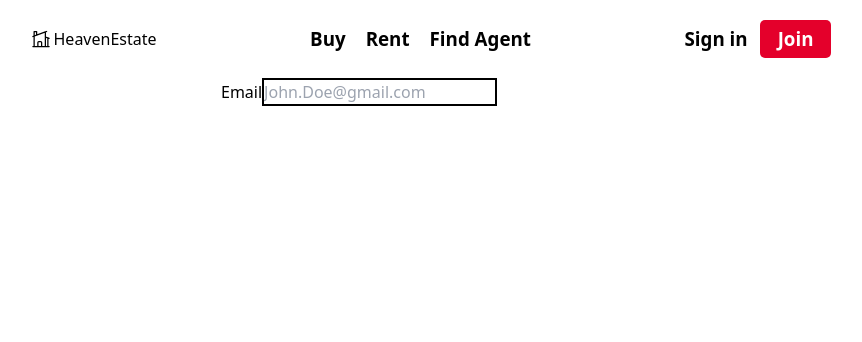
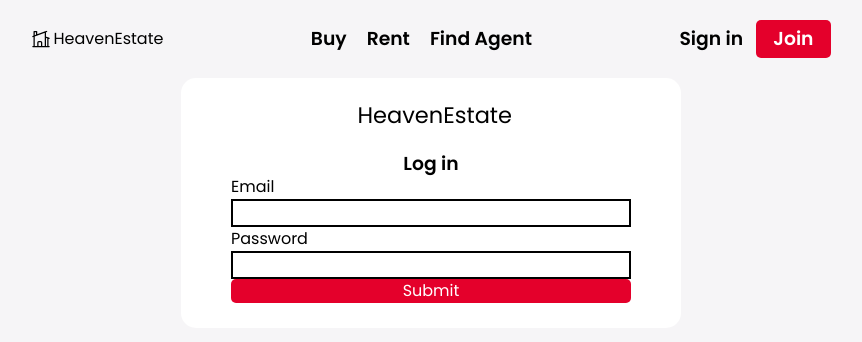
Before and after one commit to filipkomogorov/booking-app, a React (Vite) app in the folder client/: page /login in a window 1280 px wide. Shown: the top 342 px of the page, without its empty margins (209-1071 px from the left). Built offline with nearby package versions, Linux system fonts and the light colour scheme.

Commit message:
progress on the UI with the login page

```diff
--- a/client/index.html
+++ b/client/index.html
@@ -4,7 +4,10 @@
     <meta charset="UTF-8" />
     <link rel="icon" type="image/svg+xml" href="/vite.svg" />
     <meta name="viewport" content="width=device-width, initial-scale=1.0" />
-    <title>Vite + React + TS</title>
+    <title>Heaven Estate</title>
+    <link rel="preconnect" href="https://fonts.googleapis.com">
+<link rel="preconnect" href="https://fonts.gstatic.com" crossorigin>
+<link href="https://fonts.googleapis.com/css2?family=Poppins:ital,wght@0,400;0,500;0,600;1,400&display=swap" rel="stylesheet">
   </head>
   <body>
     <div id="root"></div>
--- /dev/null
+++ b/client/src/components/Logo/LogoSvg.tsx
@@ -0,0 +1,25 @@
+interface LogoProps {
+    size: string
+}
+
+const LogoSvg = (props:LogoProps) => {
+  return (
+    <svg
+      xmlns="http://www.w3.org/2000/svg"
+      fill="none"
+      viewBox="0 0 24 24"
+      strokeWidth={1.5}
+      stroke="currentColor"
+    //   className="w-8 h-8"
+      className={`w-${props.size} h-${props.size}`}
+    >
+      <path
+        strokeLinecap="round"
+        strokeLinejoin="round"
+        d="M8.25 21v-4.875c0-.621.504-1.125 1.125-1.125h2.25c.621 0 1.125.504 1.125 1.125V21m0 0h4.5V3.545M12.75 21h7.5V10.75M2.25 21h1.5m18 0h-18M2.25 9l4.5-1.636M18.75 3l-1.5.545m0 6.205l3 1m1.5.5l-1.5-.5M6.75 7.364V3h-3v18m3-13.636l10.5-3.819"
+      />
+    </svg>
+  );
+};
+
+export default LogoSvg;
--- a/client/src/components/TextField/TextField.tsx
+++ b/client/src/components/TextField/TextField.tsx
@@ -1,25 +1,32 @@
+import React from "react";
 import { useField } from "formik";
-import { TextFieldProps } from "../../types/types";
 
-const TextField = ({...props }: TextFieldProps) => {
-  const [field, meta, helpers] = useField(props);
+interface TextField {
+  label: string;
+  name: string;
+  type?: string;
+}
+
+const TextField: React.FC<TextField> = ({ label, ...props }) => {
+  const [field, meta] = useField(props);
+
   return (
-    <label>
-      {props.label}
+    <div className="">
+      <label htmlFor={props.name} className="block">
+        {label}
+      </label>
       <input
         {...field}
         {...props}
         value={field.value ? field.value : ""}
-        onBlur={() => helpers.setTouched(true)}
-        onChange={(event) => helpers.setValue(event.target.value)}
-        className={`border border-2 ${
+        className={`w-full border border-2 ${
           meta.touched && meta.error ? "border-error" : ""
         }`}
       />
       {meta.touched && meta.error && (
         <div className="text-error">{meta.error}</div>
       )}
-    </label>
+    </div>
   );
 };
 
--- a/client/src/components/header/Header.tsx
+++ b/client/src/components/header/Header.tsx
@@ -1,23 +1,12 @@
 import { Link } from "react-router-dom";
+import LogoSvg from "../Logo/LogoSvg";
 
 const Header = () => {
+
   return (
     <header className="flex justify-between py-8 max-w-7xl mx-auto">
       <Link to={"/"} className="flex items-center gap-1">
-        <svg
-          xmlns="http://www.w3.org/2000/svg"
-          fill="none"
-          viewBox="0 0 24 24"
-          strokeWidth={1.5}
-          stroke="currentColor"
-          className="w-8 h-8"
-        >
-          <path
-            strokeLinecap="round"
-            strokeLinejoin="round"
-            d="M8.25 21v-4.875c0-.621.504-1.125 1.125-1.125h2.25c.621 0 1.125.504 1.125 1.125V21m0 0h4.5V3.545M12.75 21h7.5V10.75M2.25 21h1.5m18 0h-18M2.25 9l4.5-1.636M18.75 3l-1.5.545m0 6.205l3 1m1.5.5l-1.5-.5M6.75 7.364V3h-3v18m3-13.636l10.5-3.819"
-          />
-        </svg>
+        <LogoSvg size="8" />
         <span>HeavenEstate</span>
       </Link>
       <div className="flex gap-8 text-3xl items-center font-semibold">
--- a/client/src/index.css
+++ b/client/src/index.css
@@ -7,5 +7,7 @@ html {
 }
 
 body {
+  background-color: #F6F5F7;
   font-size: 16px;
+  font-family: 'Poppins', sans-serif;
 }
--- a/client/src/pages/LoginPage.tsx
+++ b/client/src/pages/LoginPage.tsx
@@ -1,68 +1,52 @@
 import React from "react";
+import { Form, Formik, FormikHelpers } from "formik";
 import { loginSchema } from "../schemas/LoginValidation";
-import { Formik, useFormik, FormikHelpers, Field } from "formik";
 import { Login as loginSchemaTypes } from "../schemas/LoginValidation";
 import TextField from "../components/TextField/TextField";
+import { customSizes,} from "../types/Types";
+import LogoSvg from "../components/Logo/LogoSvg";
 
 const onSubmit = async (
   values: loginSchemaTypes,
   actions: FormikHelpers<loginSchemaTypes>
 ) => {
-  console.log(values);
-  console.log(actions);
   await new Promise((resolve) => setTimeout(resolve, 1000));
   actions.resetForm();
 };
 
-const initialValues = {
-  email: "",
-  password: "",
-};
-
 const LoginPage = () => {
-  const {
-    values,
-    errors,
-    touched,
-    handleChange,
-    handleBlur,
-    handleSubmit,
-    isSubmitting,
-  } = useFormik({
-    initialValues: {
-      email: "",
-      password: "",
-    },
-    validationSchema: loginSchema,
-    onSubmit,
-  });
-
   return (
-    <div>
+    <div className="w-login mx-auto bg-white py-10 px-20 rounded-3xl flex flex-col">
+      <div className="flex items-center gap-3 mx-auto mb-10">
+        <LogoSvg size='12'/>
+        <span className="text-4xl">HeavenEstate</span>
+      </div>
+      <h3 className="text-center text-3xl font-semibold">Log in</h3>
       <Formik
-        initialValues={{ ...initialValues }}
-        onSubmit={async (values, actions) => {
-          await new Promise((resolve) => setTimeout(resolve, 1000));
-          actions.resetForm();
+        initialValues={{
+          email: "",
+          password: "",
         }}
+        validationSchema={loginSchema}
+        onSubmit={onSubmit}
       >
-        {(props) => (
-          <form
-            onSubmit={props.handleSubmit}
-            className="flex flex-col max-w-2xl mx-auto gap-3"
-          >
-
-            <TextField
-              label="Email"
-              name="email"
-              type="email"
-              placeholder="John.Doe@gmail.com"
-            />
-          </form>
+        {({ isSubmitting }) => (
+          <Form className="flex flex-col">
+            <TextField label="Email" name="email" type="email" />
+            <TextField label="Password" name="password" type="password" />
+            <button
+              disabled={isSubmitting}
+              type="submit"
+              className={`${
+                isSubmitting ? "bg-grey-300 text-black" : "bg-cta text-white"
+              } rounded-lg px-7 `}
+            >
+              Submit
+            </button>
+          </Form>
         )}
       </Formik>
     </div>
-
   );
 };
 
--- a/client/src/types/types.tsx
+++ b/client/src/types/types.tsx
@@ -1,7 +1,8 @@
-import { FieldInputProps, FormikHandlers } from 'formik';
-
-export interface TextFieldProps extends FieldInputProps<string> {
-    label?: string;
-    type?: string;
-    placeholder?: string;
-  }
+export interface customSizes{
+    _5: '5',
+    _10: '10',
+    _15: '15',
+    _20: '20',
+    _25: '25',
+    _30: '30'
+}
--- a/client/tailwind.config.cjs
+++ b/client/tailwind.config.cjs
@@ -2,8 +2,23 @@
 module.exports = {
   content: ["./src/**/*.{js,jsx,ts,tsx}"],
   theme: {
-    extend: {},
+    extend: {
+      width: {
+        login: '50rem',
+        '5': '5rem',
+        '10': '10rem',
+        '15': '15rem',
+        '20': '20rem',
+        '25': '25rem',
+        '30': '30rem',
+        '35': '35rem'
+      },
+      fontSize: {
+
+      }
+    },
     colors: {
+      bg: '#F6F5F7',
       cta: "#E4002B",
       white: "#ffffff",
       error: "#fc8181",
```
